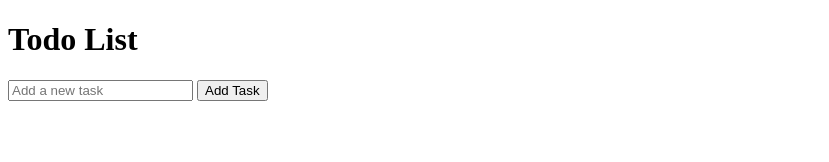
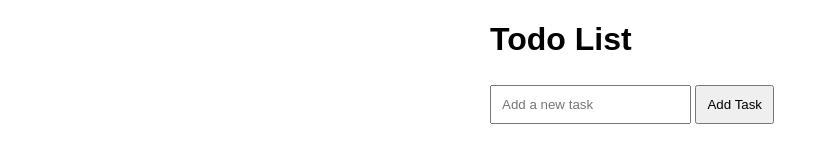
Before and after one commit to VIMALKUMAR23/To-do, a plain HTML site: page index.html in a window 1280 px wide. Shown: the whole page, without its empty margins (0-829 px from the left). Drawn offline with Linux system fonts and the light colour scheme.

Commit message:
basic style

```diff
--- a/index.html
+++ b/index.html
@@ -4,6 +4,15 @@
     <meta charset="UTF-8">
     <meta name="viewport" content="width=device-width, initial-scale=1.0">
     <title>Todo List</title>
+
+    <style>
+        body { font-family: Arial, sans-serif; }
+        .container { width: 300px; margin: 0 auto; }
+        input, button { padding: 10px; margin: 5px 0; }
+        ul { list-style: none; padding: 0; }
+        li { padding: 5px 0; }
+    </style>
+
 </head>
 <body>
     <div class="container">
```
